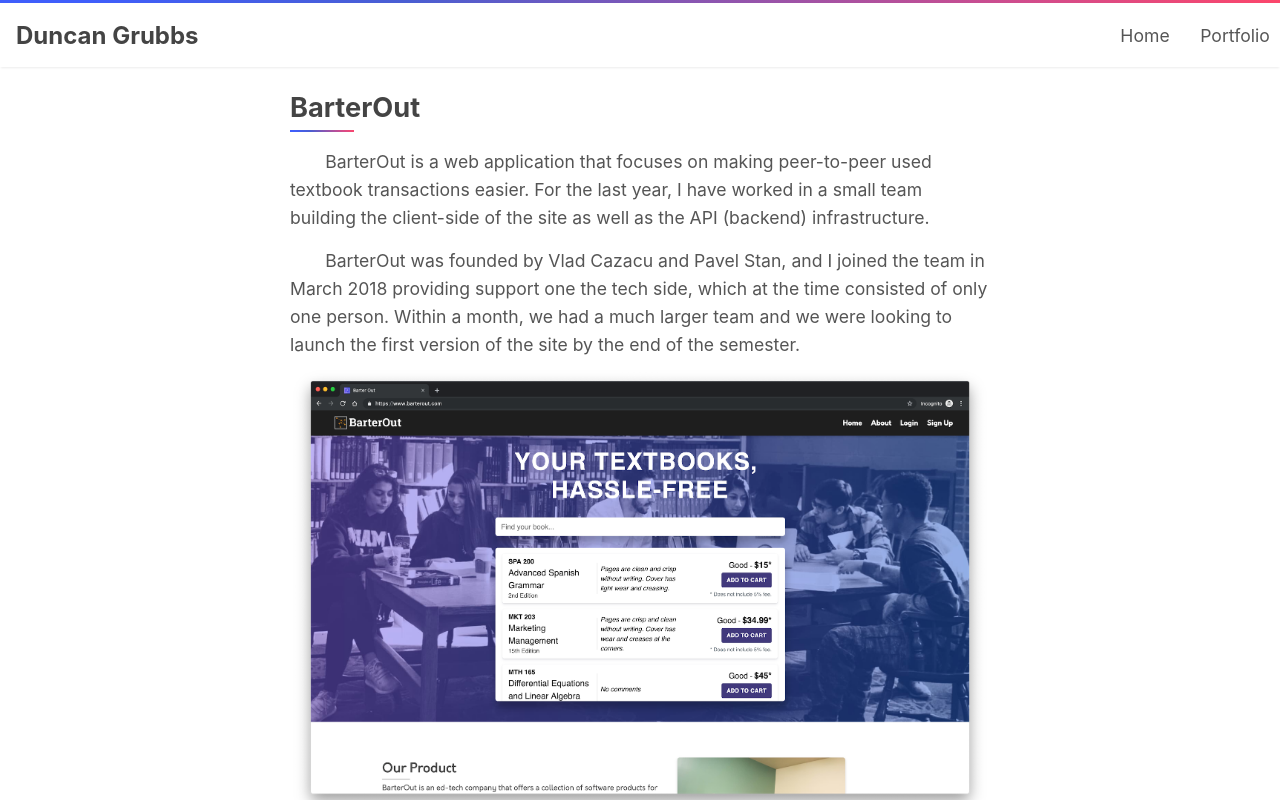
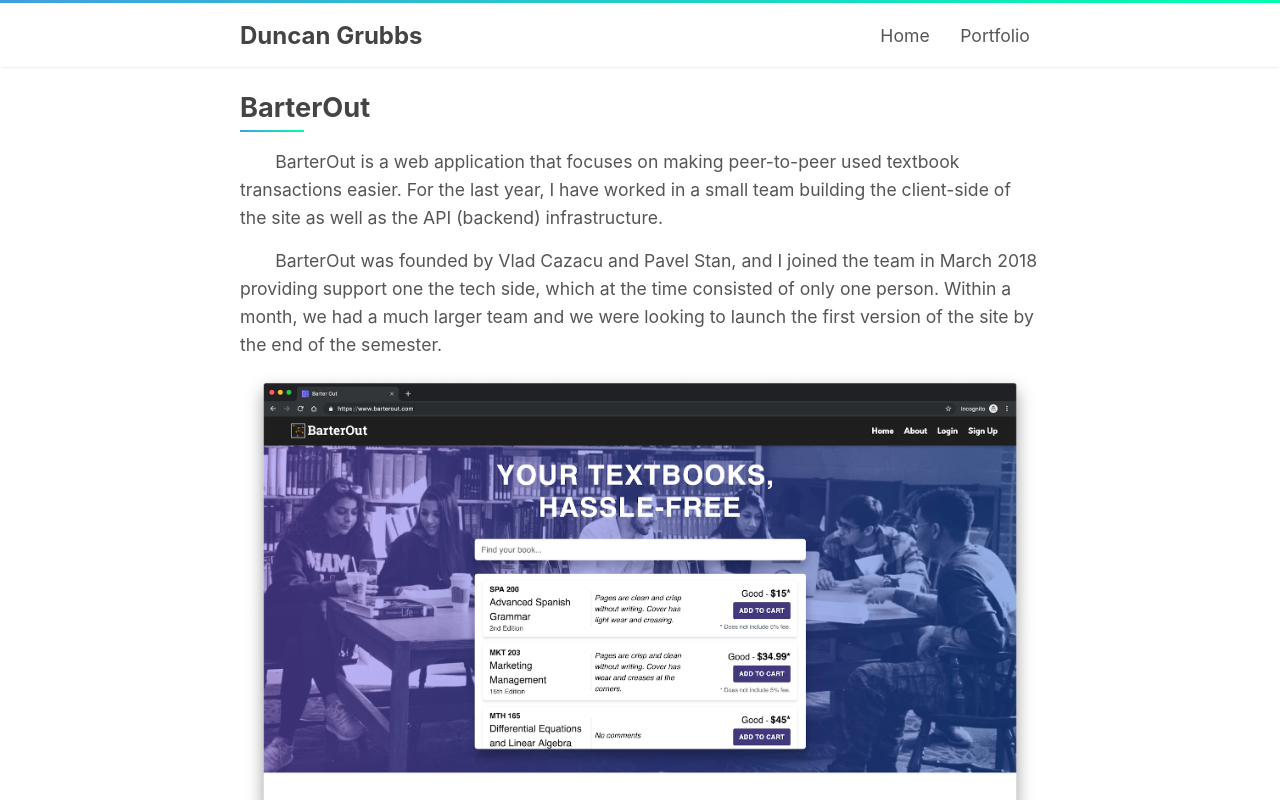
Before and after one commit to duncangrubbs/portfolio, a React (Create React App) app: page /portfolio/barterout in a window 1280 px wide. Shown: the top 800 px of the page. Built offline with nearby package versions, Linux system fonts and the light colour scheme.

Commit message:
Website cleanup.

```diff
--- a/src/components/NavBar.js
+++ b/src/components/NavBar.js
@@ -11,6 +11,7 @@
 
 const NavBar = () => (
   <div className="navbar">
+    <div className="navbar__content">
       <NavLink to="/" className="navbar__content--left">
         <h2>Duncan Grubbs</h2>
       </NavLink>
@@ -33,6 +34,7 @@
         </NavLink>
       </div>
     </div>
+  </div>
 );
 
 NavBar.propTypes = {
--- a/src/css/components.css
+++ b/src/css/components.css
@@ -9,15 +9,17 @@
   box-shadow: 0 2px 2px -1px rgba(0, 0, 0, .08);
 }
 
+.navbar__content {
+  display: flex;
+  width: 100vw;
+  max-width: 800px;
+  margin: 0 auto;
+}
+
 .navbar__content--right, .navbar__content--left {
   display: flex;
   width: 50%;
   align-items: center;
-}
-
-.navbar__content--left {
-  justify-content: flex-start;
-  padding: 0px 16px;
 }
 
 .navbar__content--right {
--- a/src/css/main.css
+++ b/src/css/main.css
@@ -1,11 +1,11 @@
 /* THEME */
 :root {
-  --theme-primary-color: #2D9CDB;
-  --theme-secondary-color: #db2d64;
+  --theme-primary-color: #299ce9;
+  --theme-secondary-color: rgba(66,159,224,1);
   --theme-bold-text-color: #444;
   --theme-text-color: #555;
   --theme-light-color: #FFF;
-  --theme-gradient-color: linear-gradient(45deg, rgba(63,94,251,1) 7%, rgba(74,94,210,1) 32%, rgba(209,76,140,1) 80%, rgba(252,70,107,1) 100%);
+  --theme-gradient-color: linear-gradient(90deg, rgba(66,159,224,1) 0%, rgba(0,255,173,1) 100%);
 }
 
 ::selection { background: yellow; }
@@ -90,7 +90,8 @@
 .home__content {
   display: flex;
   flex-direction: column;
-  width: 50%;
+  width: 100%;
+  max-width: 832px;
   margin: 0 auto;
 }
 
@@ -132,7 +133,7 @@
   display: grid;
   grid-template-columns: 50% 50%;
   margin: 0 auto;
-  max-width: 864px;
+  max-width: 832px;
   width: 100vw;
   background: none;
 }
@@ -143,7 +144,8 @@
   align-content: center;
   background: white;
   cursor: pointer;
-  margin: 16px;
+  margin: 16px 8px;
+  border-radius: 4px;
   padding: 12px 18px;
   transition: all .12s ease-in-out;
 }
@@ -163,12 +165,12 @@
   margin: 8px 0;
 }
 
-.portfoliopage__content--barterout {
+.portfoliopage__content--article {
   display: flex;
   flex-direction: column;
   margin: 16px auto;
   width: 90vw;
-  max-width: 700px;
+  max-width: 800px;
 }
 
 .port-img {
--- a/src/routes/portfolio/BarterOut.jsx
+++ b/src/routes/portfolio/BarterOut.jsx
@@ -8,14 +8,16 @@
 import React from 'react';
 
 import NavBar from '../../components/NavBar';
+import ScrollTracker from '../../components/ScrollTracker';
 
 import barterout from '../../res/images/barterout.png';
 
 const BarterOut = () => (
   <div>
     <div className="header"></div>
+    <ScrollTracker />
     <NavBar page="Portfolio" />
-    <div className="portfoliopage__content--barterout">
+    <div className="portfoliopage__content--article">
       <h1><a id="barterout__heading" href="https://github.com/BarterOut">BarterOut</a></h1>
       <p className="writing__para">
         BarterOut is a web application that focuses on making peer-to-peer
--- a/src/routes/portfolio/Hack4Health.jsx
+++ b/src/routes/portfolio/Hack4Health.jsx
@@ -8,12 +8,14 @@
 import React from 'react';
 
 import NavBar from '../../components/NavBar';
+import ScrollTracker from '../../components/ScrollTracker';
 
 const Hack4Health = () => (
   <div>
     <div className="header"></div>
+    <ScrollTracker />
     <NavBar page="Portfolio" />
-    <div className="portfoliopage__content--barterout">
+    <div className="portfoliopage__content--article">
       <h1><a id="barterout__heading" href="https://github.com/DHSDevelopersClub/hack4health">Hack4Health</a></h1>
       <p className="writing__para">
         During the 2017 Marin County Hack for Health hack-a-thon,
--- a/src/routes/portfolio/LetsGo.jsx
+++ b/src/routes/portfolio/LetsGo.jsx
@@ -8,6 +8,7 @@
 import React from 'react';
 
 import NavBar from '../../components/NavBar';
+import ScrollTracker from '../../components/ScrollTracker';
 
 import letsgo from '../../res/images/letsgo.jpg';
 import letsgopromo from '../../res/images/letsgopromo.png';
@@ -15,8 +16,9 @@
 const LetsGo = () => (
   <div>
     <div className="header"></div>
+    <ScrollTracker />
     <NavBar page="Portfolio" />
-    <div className="portfoliopage__content--barterout">
+    <div className="portfoliopage__content--article">
       <h1><a id="barterout__heading" href="https://www.letsgoapp.social">Let's Go</a></h1>
       <p className="writing__para">
         Recently, I returned to a project I had started a few years
```
Lines whose indentation alone changed are shown as unchanged.
